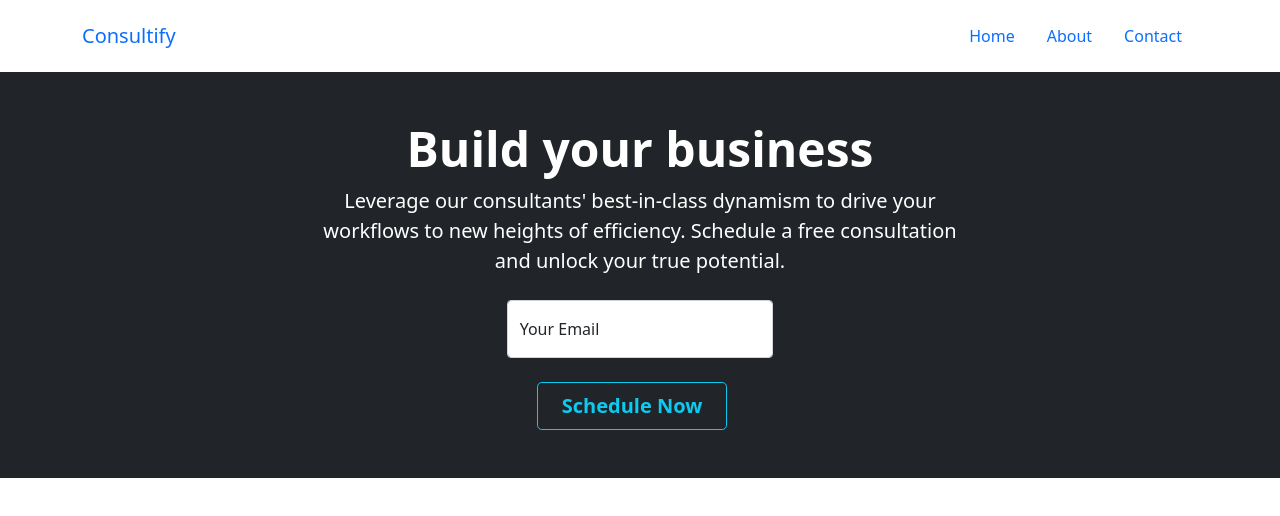
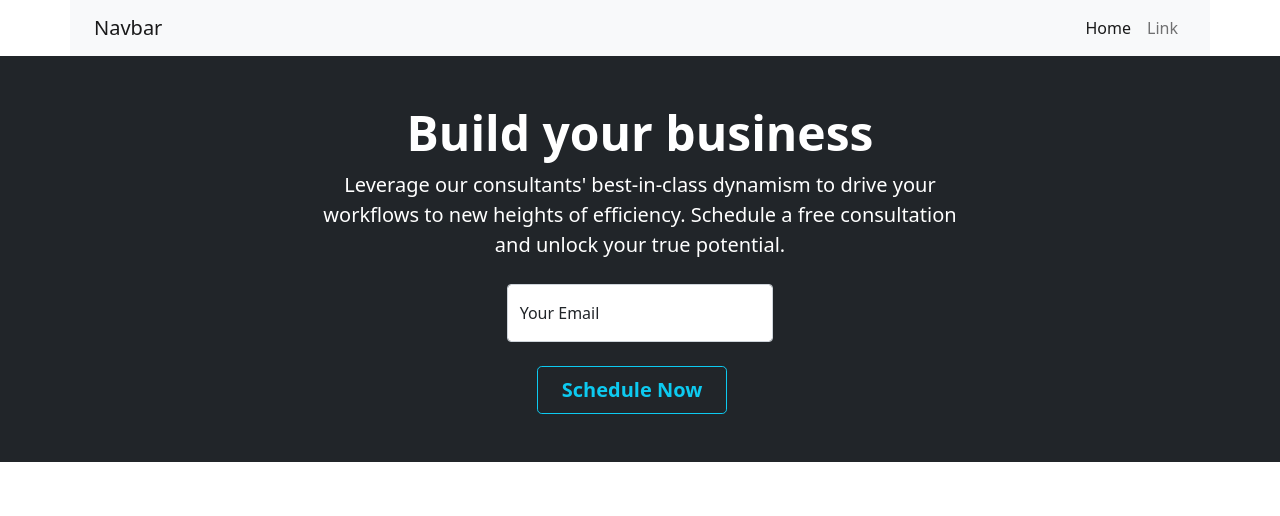
Before and after one commit to Rossh87/bootstrap_sandbox, a plain HTML site: page index.html in a window 1280 px wide. Drawn offline with nearby package versions, Linux system fonts and the light colour scheme.

Commit message:
collapse nav sort of working

```diff
--- a/index.html
+++ b/index.html
@@ -29,8 +29,11 @@
     </head>
     <body>
         <header class="container-fluid bg-transparent">
-            <nav class="container navbar navbar-expand-lg bg-transparent">
-                <a class="navbar-brand" href="#">Consultify</a>
+            <nav
+                class="navbar navbar-expand-lg navbar-light bg-light container"
+            >
+                <div class="container-fluid">
+                    <a class="navbar-brand" href="#">Navbar</a>
                     <button
                         class="navbar-toggler"
                         type="button"
@@ -43,28 +46,23 @@
                         <span class="navbar-toggler-icon"></span>
                     </button>
                     <div
-                    class="collapse navbar-collapse d-flex"
-                    id="navbarNavAltMarkup"
+                        class="collapse navbar-collapse justify-content-end"
+                        id="navbarSupportedContent"
                     >
-                    <div class="flex-grow-1"></div>
-                    <ul class="navbar-nav">
-                        <li class="nav-item visually-hidden-focusable">
-                            <a href="#content" class="nav-link m-2"
-                                >Skip to content</a
-                            >
-                        </li>
+                        <ul class="navbar-nav mb-2 mb-lg-0">
                             <li class="nav-item">
-                            <a class="nav-link m-2" aria-current="page" href="/"
+                                <a
+                                    class="nav-link active"
+                                    aria-current="page"
+                                    href="#"
                                     >Home</a
                                 >
                             </li>
                             <li class="nav-item">
-                            <a class="nav-link m-2" href="#">About</a>
-                        </li>
-                        <li class="nav-item">
-                            <a class="nav-link m-2" href="#">Contact</a>
+                                <a class="nav-link" href="#">Link</a>
                             </li>
                         </ul>
+                    </div>
                 </div>
             </nav>
         </header>
@@ -108,3 +106,20 @@
         </main>
     </body>
 </html>
+
+<!-- <li class="nav-item visually-hidden-focusable">
+    <a href="#content" class="nav-link m-2"
+        >Skip to content</a
+    >
+</li>
+<li class="nav-item">
+    <a class="nav-link m-2" aria-current="page" href="/"
+        >Home</a
+    >
+</li>
+<li class="nav-item">
+    <a class="nav-link m-2" href="#">About</a>
+</li>
+<li class="nav-item">
+    <a class="nav-link m-2" href="#">Contact</a>
+</li> -->
```
Lines whose indentation alone changed are shown as unchanged.
